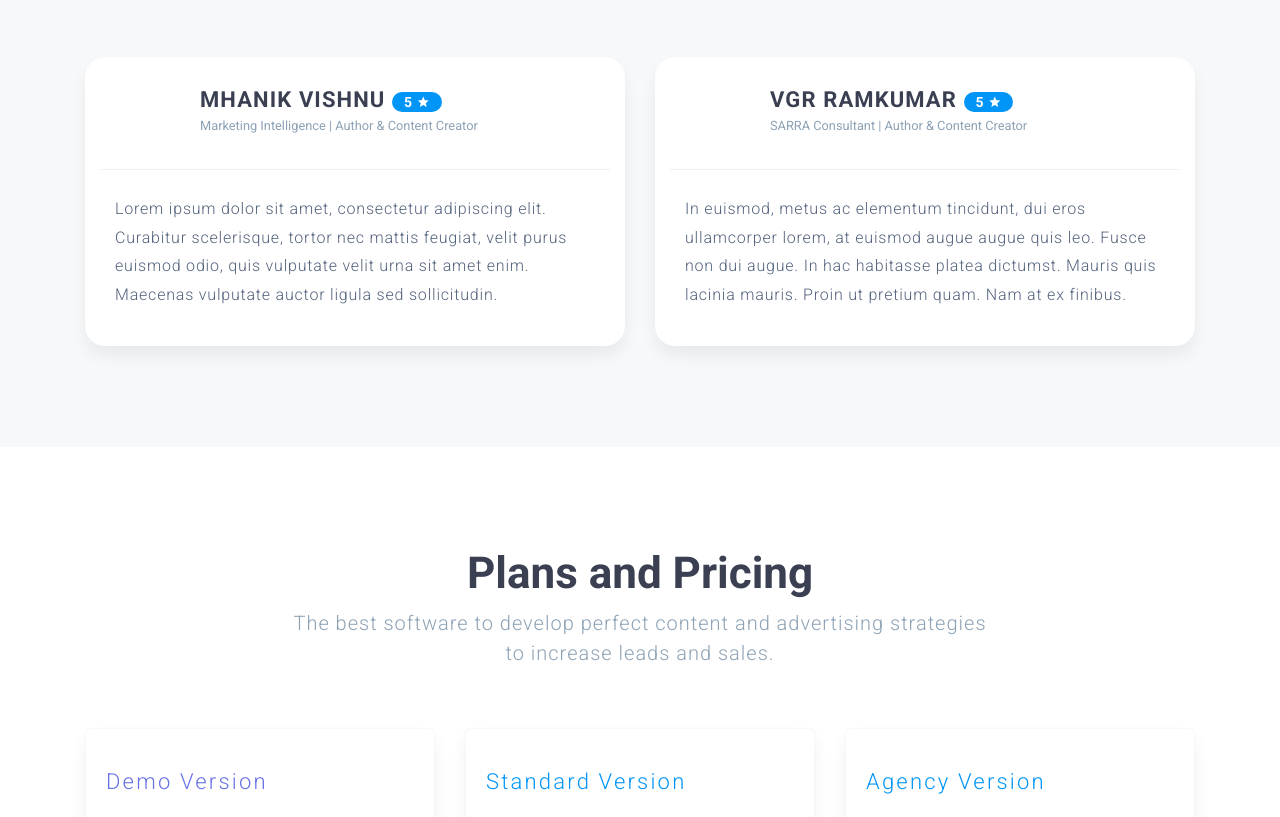
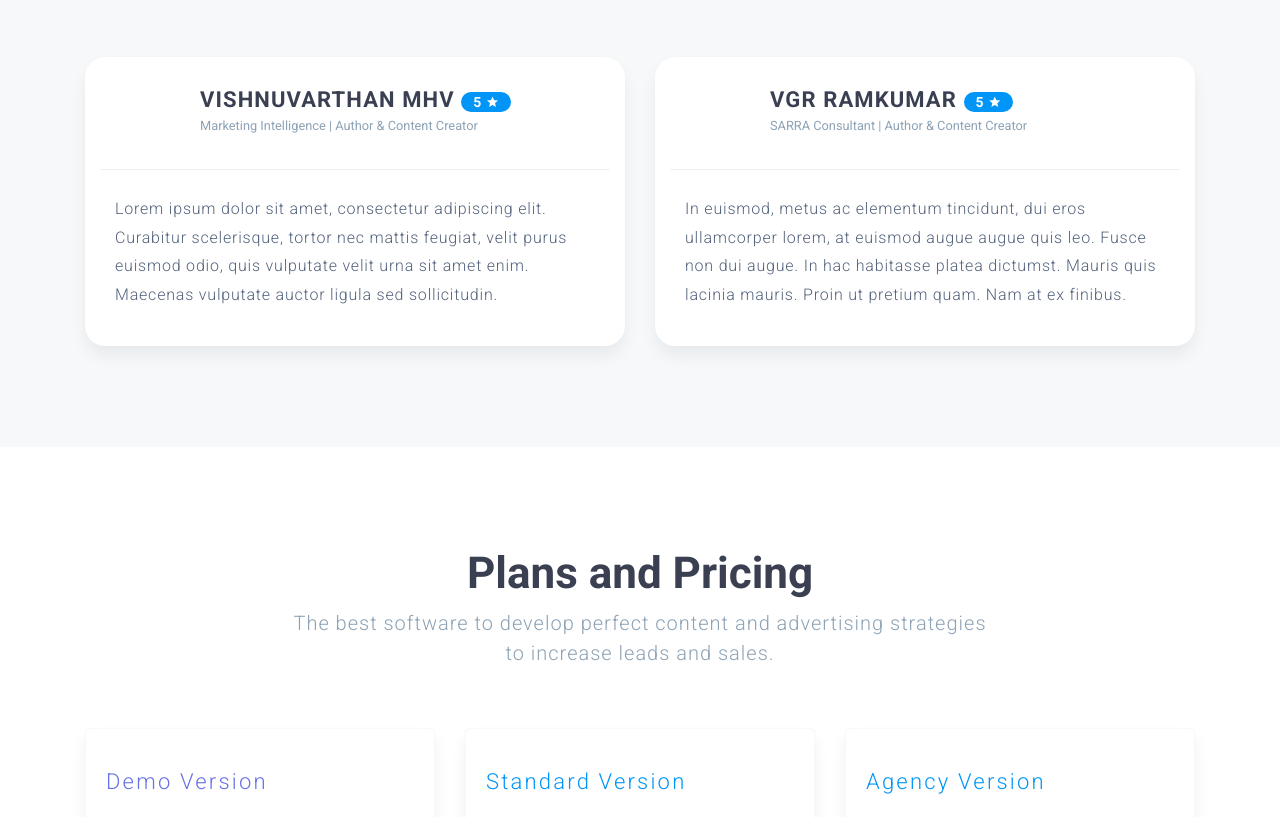
Before and after one commit to mhvishnuvarthan/The-mhanik-project, a plain HTML site: page The Seo Company Free Html Template/index.html in a window 1280 px wide. Shown: the part 1866-2683 px from the top of the page. Drawn offline with nearby package versions, Linux system fonts and the light colour scheme.

Commit message:
JUST FOR UBPDATE

```diff
--- a/The Seo Company Free Html Template/index.html
+++ b/The Seo Company Free Html Template/index.html
@@ -106,7 +106,7 @@
                 <div class="profile-picture review-one"></div>
               </div>
               <div class="col-md-10 col-xs-10">
-                <h6> MHANIK VISHNU <span class="rating">5 <i class="icon ion-md-star"></i></span></h6>
+                <h6> VISHNUVARTHAN MHV <span class="rating">5 <i class="icon ion-md-star"></i></span></h6>
                 <small>Marketing Intelligence | Author & Content Creator</small>
               </div>
             </div>
```
